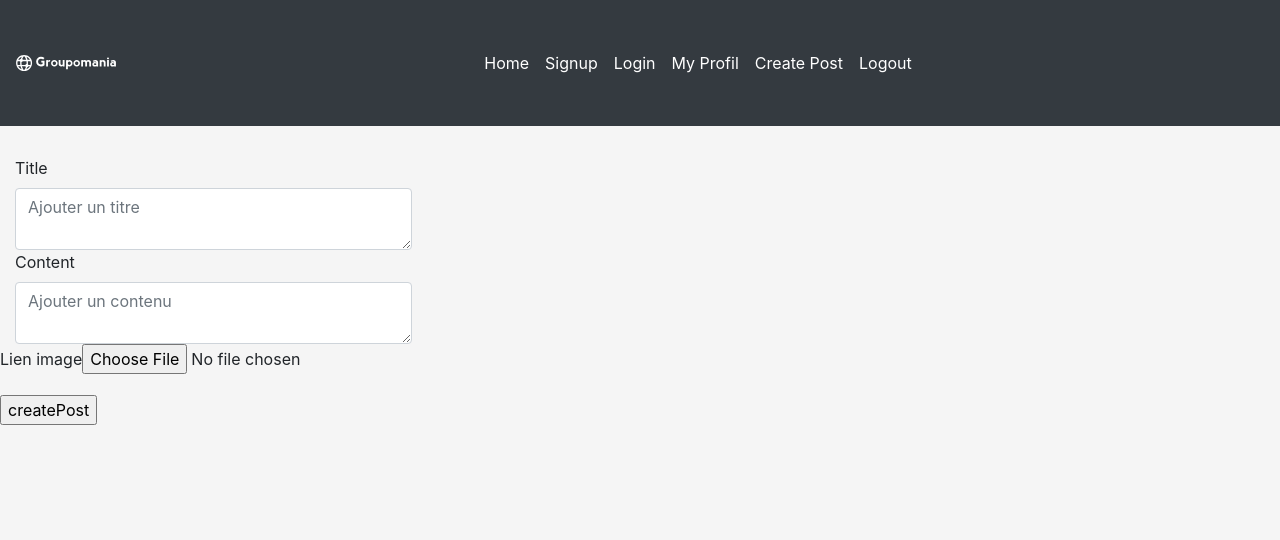
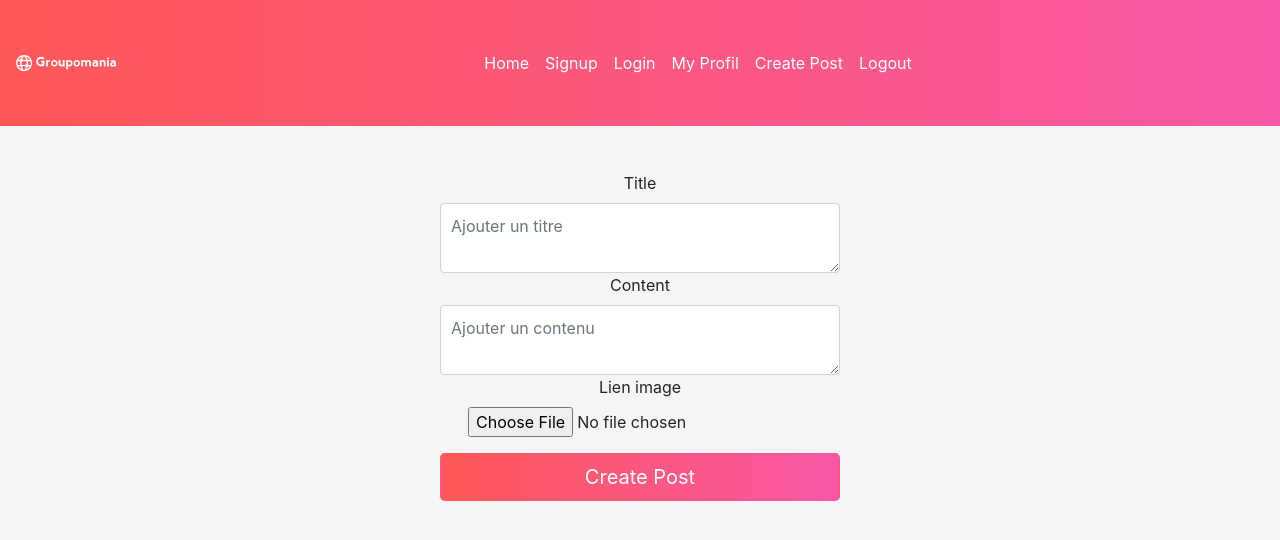
Before and after one commit to Valentinmeert/Projet-7-frontend, a Vue app: page /create in a window 1280 px wide. Shown: the top 540 px of the page. Built offline with nearby package versions, Linux system fonts and the light colour scheme; sample sign-in values are in the browser's storage; what vue-paginate, vue-resource would draw is missing.

Commit message:
add style

```diff
--- a/src/components/CreatePost.vue
+++ b/src/components/CreatePost.vue
@@ -1,6 +1,6 @@
 <template>
-  <form @submit.prevent.stop="createPost">
-    <div class="col-4">
+<div class="text-center">
+  <form @submit.prevent.stop="createPost" class="form-text">
       <label for="title">Title</label>
       <textarea
         v-model="title"
@@ -10,8 +10,6 @@
         class="form-control"
         placeholder="Ajouter un titre"
       />
-    </div>
-    <div class="col-4">
       <label for="content">Content</label>
       <textarea
         v-model="content"
@@ -21,7 +19,6 @@
         class="form-control"
         placeholder="Ajouter un contenu"
       />
-    </div>
     <div class="form-group">
         <label for="file">Lien image</label>
         <input
@@ -31,8 +28,9 @@
           @change="uploadImage"
         />
       </div>
-    <input type="submit" value="createPost" />
+    <input class="btn btn-lg btn-block" type="submit" value="Create Post" />
   </form>
+  </div>
 </template>
 
 <script>
@@ -81,3 +79,51 @@ console.log(event.target.files[0]);
 
 };
 </script>
+<style>
+html,
+body {
+  height: 100%;
+}
+
+body {
+  display: -ms-flexbox;
+  -ms-flex-align: center;
+  /* align-items: center; */
+  padding-bottom: 40px;
+  background-color: #f5f5f5;
+}
+
+.form-text {
+  width: 100%;
+  max-width: 430px;
+  padding: 15px;
+  margin: auto;
+}
+.form-text .checkbox {
+  font-weight: 400;
+}
+.form-text .form-control {
+  position: relative;
+  box-sizing: border-box;
+  height: auto;
+  padding: 10px;
+  font-size: 16px;
+}
+.form-text .form-control:focus {
+  z-index: 2;
+}
+.form-text input[type='text'] {
+  margin-bottom: -1px;
+  border-bottom-right-radius: 0;
+  border-bottom-left-radius: 0;
+}
+.form-text input[type='text'] {
+  margin-bottom: 10px;
+  border-top-left-radius: 0;
+  border-top-right-radius: 0;
+}
+.btn {
+  background: linear-gradient(to right, #ff5858, #f857a6) !important ;
+  color:white;
+}
+</style>
--- a/src/components/Nav.vue
+++ b/src/components/Nav.vue
@@ -1,5 +1,5 @@
 <template>
-  <nav class="navbar navbar-expand-lg navbar-dark bg-dark">
+  <nav class="navbar navbar-expand-lg navbar-dark ">
   <button class="navbar-toggler" type="button" data-toggle="collapse" data-target="#navbarsExample08" aria-controls="navbarsExample08" aria-expanded="false" aria-label="Toggle navigation">
     <span class="navbar-toggler-icon"></span>
   </button>
@@ -70,6 +70,6 @@ export default {
 nav {
   margin-top: 0px;
   margin-bottom: 30px;
-  background-color: rgb(51, 119, 255);
+  background: linear-gradient(to right, #ff5858, #f857a6);
 }
 </style>
--- a/src/components/Post.vue
+++ b/src/components/Post.vue
@@ -1,21 +1,10 @@
 <template>
-  <div class="col-sm-12">
+  <div  class="text-center">
     <paginate name="posts" :list="posts" :per="5" tag="div">
       <div >
       <section v-for="post in paginated('posts')" :key="post.id">
-        <h2>{{ post.title }}</h2>
+        <router-link :to="'/post/' + post.id" ><h2>{{ post.title }}</h2></router-link>
         <h3>Created at : {{ post.createdAt }}</h3>
-        <router-link :to="'/post/' + post.id" class="btn btn-dark">
-          Voir le post
-        </router-link>
-        <router-link :to="'/'">
-          <div class="btn btn-success" @click="destroy(post)" v-if="admin">
-            Supprimer le post
-          </div>
-        </router-link>
-        <router-link :to="'/update/' + post.id" v-if="admin">
-          <div class="btn btn-success">Modifier le post</div>
-        </router-link>
         <hr />
       </section>
       </div>
@@ -50,19 +39,6 @@ export default {
     };
   },
   created() {
-    this.$http
-      .get(
-        `http://localhost:3000/api/v1/user/${localStorage.getItem('userId')}`,
-        {
-          headers: { Authorization: 'Bearer ' + localStorage.getItem('jwt') },
-        }
-      )
-      .then((user) => {
-        console.log(user.body);
-        if (user.body.email === 'admin@admin.admin') {
-          this.admin = true;
-        }
-      }),
       this.$http
         .get('http://localhost:3000/api/v1/post/root')
         .then(
@@ -75,22 +51,6 @@ export default {
         )
   },
   methods: {
-    destroy(post) {
-      this.$http
-        .delete(`http://localhost:3000/api/v1/post/${post.id}`)
-        .then(
-          (response) => response.json(),
-          (error) => console.log(error)
-        )
-        .then(
-          (json) => (this.posts = json),
-          (error) => console.log(error)
-        )
-        .then(
-          () => location.reload(),
-          (error) => console.log(error)
-        );
-    },
   },
 };
 </script>
@@ -100,7 +60,8 @@ export default {
 @import url('https://fonts.googleapis.com/css2?family=Balsamiq+Sans&display=swap');
 
 .page-item.active, .page-link{
-  background-color: #343A40 !important ;
+  background: linear-gradient(to right, #ff5858, #f857a6) !important ;
+  color:white;
 }
 h3 {
   font-family: 'Merienda', Helvetica, Arial;
@@ -109,4 +70,8 @@ h3 {
 h2 {
   font-family: 'Balsamiq Sans', cursive;
 }
+a:link {
+  color: black;
+  text-decoration: none;
+}
 </style>
--- a/src/components/PostDetail.vue
+++ b/src/components/PostDetail.vue
@@ -1,4 +1,5 @@
 <template>
+<div class="text-center">
   <article class="col-sm-12">
     <h1>{{ post.title }}</h1>
     <h2>{{ post.content }}</h2>
@@ -6,15 +7,18 @@
     <div>
       <img :src="post.imageUrl" alt="" class="postImg">
     </div>
-    <p><img  src="../assets/thumb.png" alt="" width="50" height="50">{{likes}}</p>
-      <div class="btn btn-dark" @click="like()"  v-if="disliked">
-            Like
+    <p v-if="disliked"><img @click="like()"   src="../assets/thumb.png" alt="" width="50" height="50">{{likes}}</p>
+    <p v-else><img @click="unlike()"  src="../assets/thumbgreen.png" alt="" width="50" height="50">{{likes}}</p>
+  </article>
+  <router-link :to="'/'">
+          <div class="btn btn-success" @click="destroy(post)" v-if="admin">
+            Supprimer le post
           </div>
-      <div class="btn btn-dark" @click="unlike()" v-else >
-            Dislike
-          </div>
-
-  </article>
+        </router-link>
+        <router-link :to="'/update/' + post.id" v-if="admin">
+          <div class="btn btn-success">Modifier le post</div>
+        </router-link>
+  </div>
 </template>
 
 <script>
@@ -26,6 +30,7 @@ export default {
       postUser: {},
       likes: '',
       disliked: '',
+      admin: false,
     };
   },
   created() {
@@ -52,6 +57,19 @@ export default {
 .then((data)=>
       {
         this.postUser = data.body;
+      }),
+      this.$http
+      .get(
+        `http://localhost:3000/api/v1/user/${localStorage.getItem('userId')}`,
+        {
+          headers: { Authorization: 'Bearer ' + localStorage.getItem('jwt') },
+        }
+      )
+      .then((user) => {
+        console.log(user.body);
+        if (user.body.email === 'admin@admin.admin') {
+          this.admin = true;
+        }
       })
   },
   methods: {
@@ -94,6 +112,22 @@ export default {
             console.log(response);
           }
         );
+    },
+    destroy(post) {
+      this.$http
+        .delete(`http://localhost:3000/api/v1/post/${post.id}`)
+        .then(
+          (response) => response.json(),
+          (error) => console.log(error)
+        )
+        .then(
+          (json) => (this.posts = json),
+          (error) => console.log(error)
+        )
+        .then(
+          () => location.reload(),
+          (error) => console.log(error)
+        );
     }
   }
 };
--- a/src/components/User.vue
+++ b/src/components/User.vue
@@ -1,5 +1,5 @@
 <template>
-<div>
+<div class="text-center">
   <div class="card" style="width: 500px">
     <div class="card-body">
       <h5 class="card-title">Your Profil</h5>
@@ -9,18 +9,24 @@
         <h3>{{ user.email }}</h3>
       </p>
       <router-link :to="'/updateUser/' + user.id">
-        <div class="btn btn-primary">Modifier le profil</div>
+        <div class="btn btn-primary">
+          Modifier le profil
+        </div>
       </router-link>
-        <div class="btn btn-danger" @click="destroyUser(user)">Supprimer le profil</div>
+        <div class="btn btn-danger" @click="destroyUser(user)">
+          Supprimer le profil
+        </div>
         <router-link :to="'/createUser'" v-if="admin">
-          <div class="btn btn-success">Creer un User</div>
+          <div class="btn btn-success">
+          Creer un User
+          </div>
         </router-link>
     </div>
   </div>
 <div class="col-sm-12">
     <paginate name="posts" :list="posts" :per="10" tag="div">
       <section v-for="post in paginated('posts')">
-        <h2>{{ post.title }}</h2>
+        <router-link :to="'/post/' + post.id" ><h2>{{ post.title }}</h2></router-link>
         <h3>Created at : {{ post.createdAt }}</h3>
         <router-link :to="'/post/' + post.id" class="btn btn-primary">
           Voir le post
@@ -130,3 +136,22 @@ export default {
   }
 };
 </script>
+<style>
+@import url('https://fonts.googleapis.com/css2?family=Merienda&display=swap');
+@import url('https://fonts.googleapis.com/css2?family=Balsamiq+Sans&display=swap');
+
+.page-item.active, .page-link{
+  background-color: #343A40 !important ;
+}
+h3 {
+  font-family: 'Merienda', Helvetica, Arial;
+  font-size: 12px;
+}
+h2 {
+  font-family: 'Balsamiq Sans', cursive;
+}
+a:link {
+  color: black;
+  text-decoration: none;
+}
+</style>
--- a/src/components/UserUpdate.vue
+++ b/src/components/UserUpdate.vue
@@ -3,18 +3,14 @@
     <h1>Your new firstname : {{user.firstName}}</h1>
     <p>Your new lastname : {{user.lastName}}</p>
     <p>Your new email : {{user.email}}</p>
-
-    <nav aria-label="breadcrumb">
-      <router-link :to="'/'" class="btn btn-primary"> Home </router-link>
-      <router-link :to="'/'">
-        <button @click="save(user)" class="btn btn-primary">
+      <router-link :to="'/'" class="btn"> Home </router-link>
+      <router-link :to="'/'"
+        @click="save(user)" class="btn">
           Valider la modification
-        </button></router-link
-      >
-      <router-link :to="'/updatePassword/' + user.id" class="btn btn-primary">
+        </router-link>
+      <router-link :to="'/updatePassword/' + user.id" class="btn">
           Modifier votre mot de passe
         </router-link>
-    </nav>
   </article>
 </template>
 
@@ -92,4 +88,10 @@ export default {
 </script>
 
 <style>
+.btn {
+background: linear-gradient(to right, #ff5858, #f857a6);
+}
+a{
+  color:white
+}
 </style>
```
Also changed, not shown: src/assets/thumbgreen.png (added).
